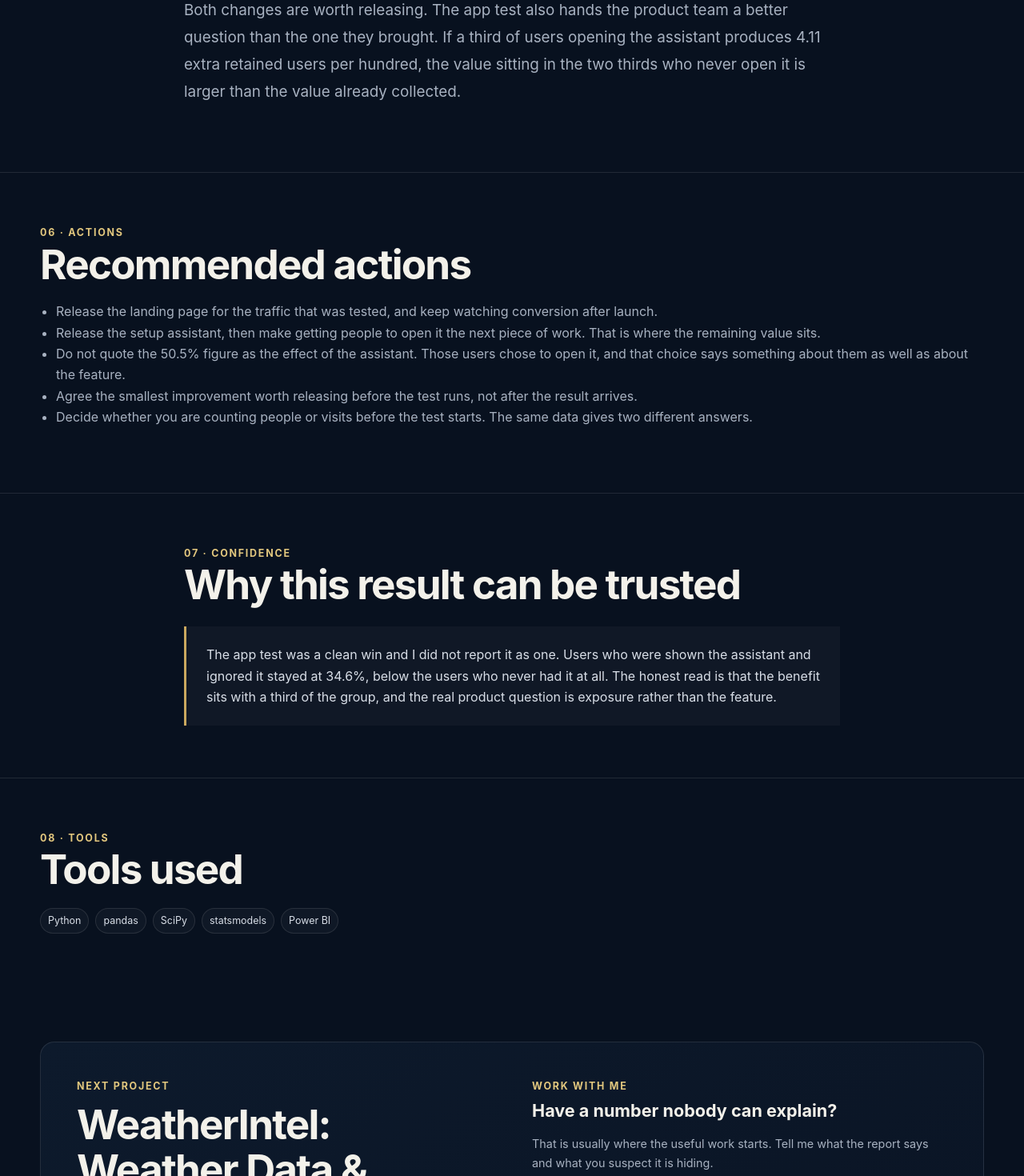
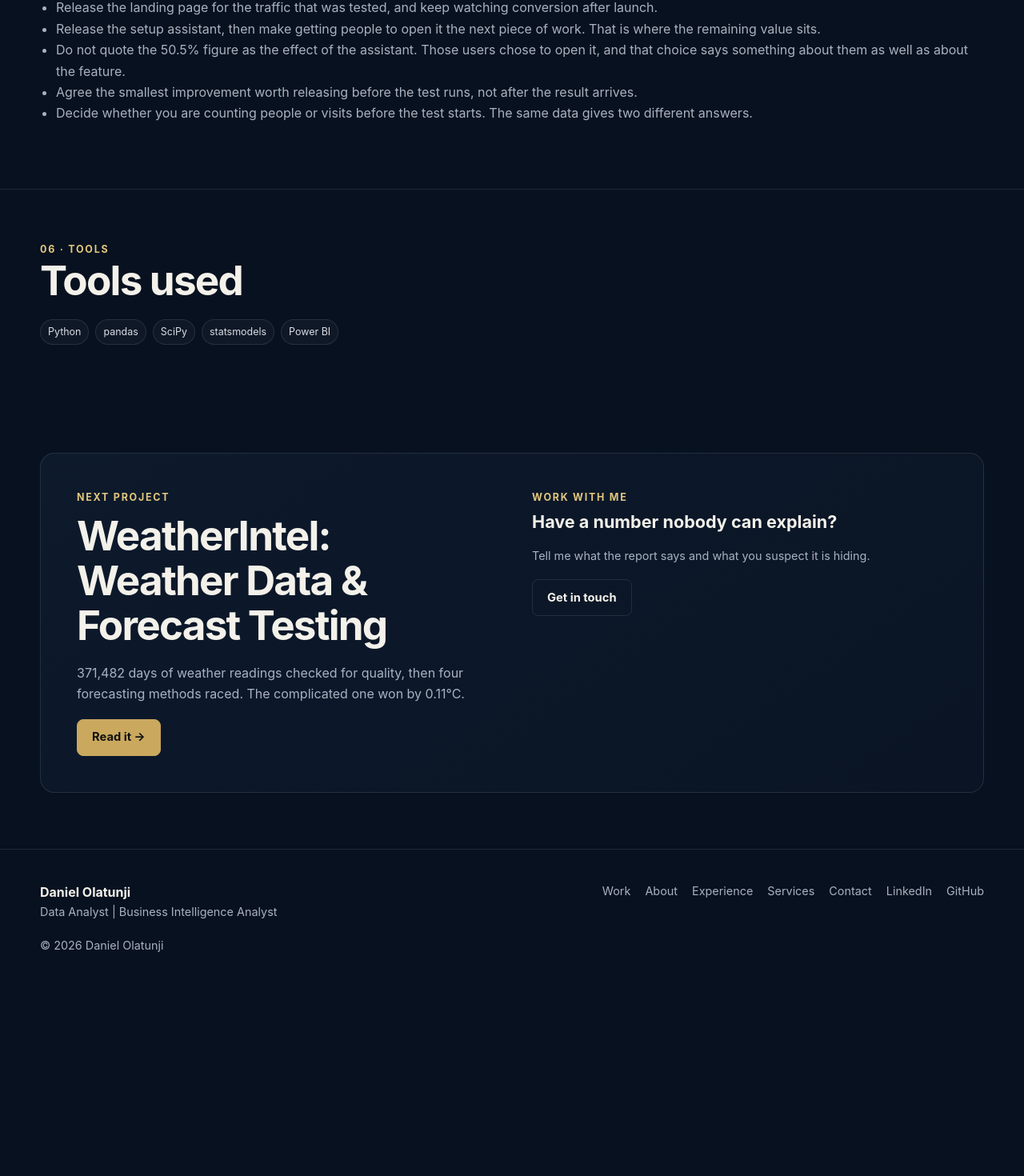
Before and after one commit to oreoluwadaniel/daniel-olatunji-portfolio, a Next.js app: page /work/ab-testing-experimentation in a window 1280 px wide. Shown: the part 4555-6025 px from the top of the page at 80% size. After the commit the page ends 5806 px from the top, so only its background shows below. Built offline with nearby package versions, Linux system fonts and the light colour scheme.

Commit message:
Simplify case study structure and remove generic sections

```diff
--- a/app/work/[slug]/page.tsx
+++ b/app/work/[slug]/page.tsx
@@ -75,10 +75,8 @@ export default async function ProjectPage({ params }: { params: Promise<{ slug:
     <section className="case-section"><div className="container"><div className="eyebrow">03 · Data and approach</div><h2>What was analysed, and how</h2><div className="two-col" style={{marginTop:28}}><div><h3>What the data was</h3><ul className="case-list">{p.data.map(x=><li key={x}>{x}</li>)}</ul></div><div><h3>What was asked of it</h3><ul className="case-list">{p.questions.map(x=><li key={x}>{x}</li>)}</ul></div></div><ol className="case-list numbered" style={{marginTop:30}}>{p.work.map(x=><li key={x}>{x}</li>)}</ol><div className="workflow">{p.workflow.map(x=><div key={x}>{x}</div>)}</div></div></section>
     <section className="case-section"><div className="container"><div className="eyebrow">04 · Results</div><h2>What the numbers showed</h2><div className="finding-grid">{p.findings.map((x,i)=><div className="card finding" key={x}><span className="fnum">{String(i+1).padStart(2,"0")}</span><p>{x}</p></div>)}</div></div></section>
     {evidence && <section className="case-section evidence-section"><div className="container"><div className="eyebrow">Evidence</div><h2>From the project itself</h2><figure className="evidence-frame"><img src={evidence.src} alt={evidence.alt} loading="lazy" /></figure></div></section>}
-    <section className="case-section"><div className="container copy"><div className="eyebrow">05 · What it means</div><h2>What this means for the business</h2><p className="big-copy">{p.meaning}</p></div></section>
-    <section className="case-section"><div className="container"><div className="eyebrow">06 · Actions</div><h2>Recommended actions</h2><ul className="case-list">{p.recommendations.map(x=><li key={x}>{x}</li>)}</ul></div></section>
-    <section className="case-section"><div className="container copy"><div className="eyebrow">07 · Confidence</div><h2>Why this result can be trusted</h2><blockquote className="pull">{p.judgement}</blockquote></div></section>
-    <section className="case-section"><div className="container"><div className="eyebrow">08 · Tools</div><h2>Tools used</h2><div className="tag-list" style={{marginTop:20}}>{p.tools.map(t=><span className="tag" key={t}>{t}</span>)}</div></div></section>
-    <section className="section-tight"><div className="container contact-box"><div><div className="eyebrow">Next project</div><h2 style={{marginTop:8}}>{next.title}</h2><p>{next.short}</p><Link className="btn btn-primary" href={`/work/${next.slug}`}>Read it →</Link></div><div><div className="eyebrow">Work with me</div><h3 style={{marginTop:8}}>Have a number nobody can explain?</h3><p className="small">That is usually where the useful work starts. Tell me what the report says and what you suspect it is hiding.</p><Link className="btn btn-secondary" href="/contact">Get in touch</Link></div></div></section>
+    <section className="case-section"><div className="container"><div className="eyebrow">05 · Actions</div><h2>Recommended actions</h2><ul className="case-list">{p.recommendations.map(x=><li key={x}>{x}</li>)}</ul></div></section>
+    <section className="case-section"><div className="container"><div className="eyebrow">06 · Tools</div><h2>Tools used</h2><div className="tag-list" style={{marginTop:20}}>{p.tools.map(t=><span className="tag" key={t}>{t}</span>)}</div></div></section>
+    <section className="section-tight"><div className="container contact-box"><div><div className="eyebrow">Next project</div><h2 style={{marginTop:8}}>{next.title}</h2><p>{next.short}</p><Link className="btn btn-primary" href={`/work/${next.slug}`}>Read it →</Link></div><div><div className="eyebrow">Work with me</div><h3 style={{marginTop:8}}>Have a number nobody can explain?</h3><p className="small">Tell me what the report says and what you suspect it is hiding.</p><Link className="btn btn-secondary" href="/contact">Get in touch</Link></div></div></section>
   </main>;
 }
```
